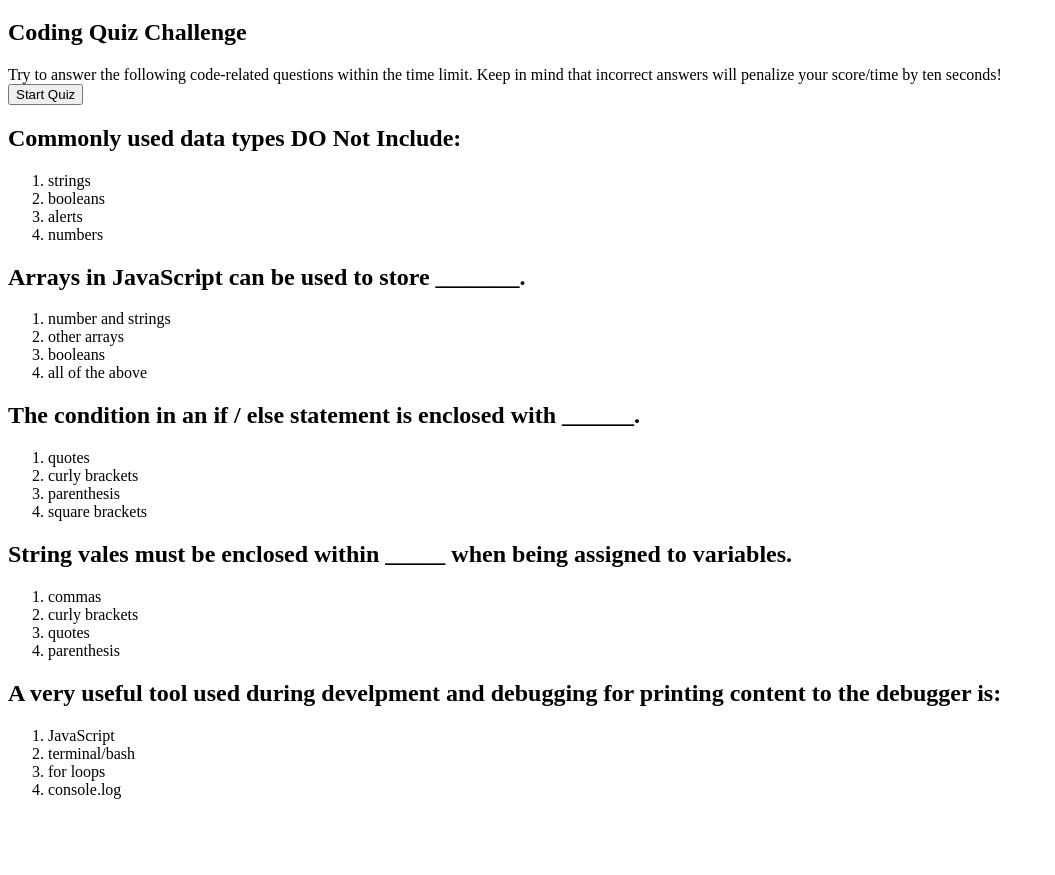
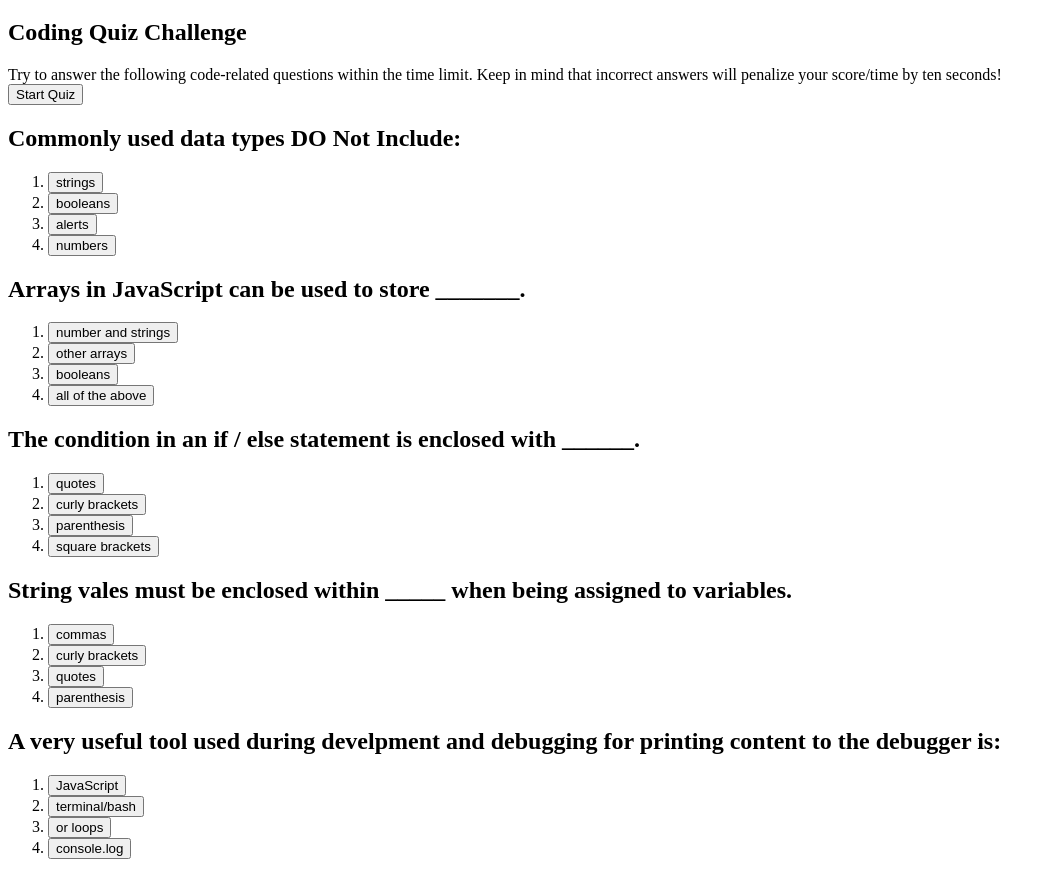
Before and after one commit to ED0920/Code-Quiz, a plain HTML site: page index.html in a window 1280 px wide. Shown: the part 61-936 px from the top of the page, without its empty margins (0-1055 px from the left). Before the commit the page ends 876 px from the top, so only its background shows below. Drawn offline with Linux system fonts and the light colour scheme.

Commit message:
add timer

```diff
--- a/index.html
+++ b/index.html
@@ -17,51 +17,47 @@
         <div>
         <button id="start-quiz" class="btn">Start Quiz</button>
         </div>
+        <div class="time" style="text-align:right"></div>
+        <div id="timer"></div>
+
 
     <section class="question">
         <h2>Commonly used data types DO Not Include:</h2>
         <ol>
-            <li>strings</li>
-            <li>booleans</li>
-            <li>alerts</li>
-            <li>numbers</li>
+            <li><button id="choice1">strings</button></li>
+            <li><button id="choice2">booleans</button></li>
+            <li><button id="choice3">alerts</button></li>
+            <li><button id="choice4">numbers</button></li>
         </ol>
         <h2>Arrays in JavaScript can be used to store _______.</h2>
         <ol>
-            <li>number and strings</li>
-            <li>other arrays</li>
-            <li>booleans</li>
-            <li>all of the above</li>
+            <li><button id="choice1">number and strings</button></li>
+            <li><button id="choice2">other arrays</button></li>
+            <li><button id="choice3">booleans</button></li>
+            <li><button id="choice4">all of the above</button></li>
         </ol>
         <h2>The condition in an if / else statement is enclosed with ______.</h2>
         <ol>
-            <li>quotes</li>
-            <li>curly brackets</li>
-            <li>parenthesis</li>
-            <li>square brackets</li>
+            <li><button id="choice1">quotes</button></li>
+            <li><button id="choice2">curly brackets</button></li>
+            <li><button id="choice3">parenthesis</button></li>
+            <li><button id="choice4">square brackets</button></li>
         </ol>
         <h2>String vales must be enclosed within _____ when being assigned to variables.</h2>
         <ol>
-            <li>commas</li>
-            <li>curly brackets</li>
-            <li>quotes</li>
-            <li>parenthesis</li>
+            <li><button id="choice1">commas</button></li>
+            <li><button id="choice2">curly brackets</button></li>
+            <li><button id="choice3">quotes</button></li>
+            <li><button id="choice4">parenthesis</button></li>
         </ol>
         <h2>A very useful tool used during develpment and debugging for printing content to the debugger is:</h2>
         <ol>
-            <li>JavaScript</li>
-            <li>terminal/bash</li>
-            <li>for loops</li>
-            <li>console.log</li>
+            <li><button id="choice1">JavaScript</button></li>
+            <li><button id="choice2">terminal/bash</button></li>
+            <li><button id="choice3">or loops</button></li>
+            <li><button id="choice4">console.log</button></li>
         </ol>
     </section>
-
-
-
-
-
-
-
 
 
 
```
